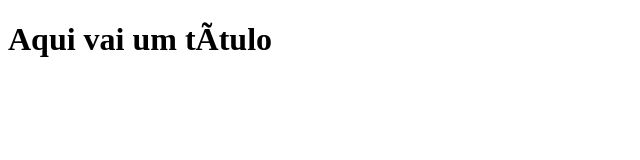
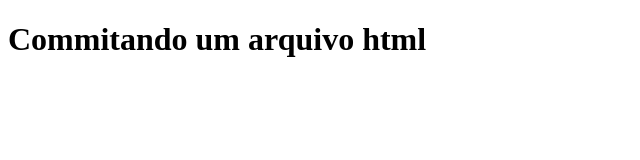
Before and after one commit to vitoron/testeDevOps, a plain HTML site: page index.html in a window 1280 px wide. Shown: the whole page, without its empty margins (0-640 px from the left). Drawn offline with Linux system fonts and the light colour scheme.

Commit message:
Primeira atualização do arquivo

```diff
--- a/index.html
+++ b/index.html
@@ -5,6 +5,6 @@
 		<meta charset=”utf-8”>
 	</head>
 	<body>
-		<h1>Aqui vai um título</h1>
+		<h1>Commitando um arquivo html</h1>
 	</body>
 </html>
```
